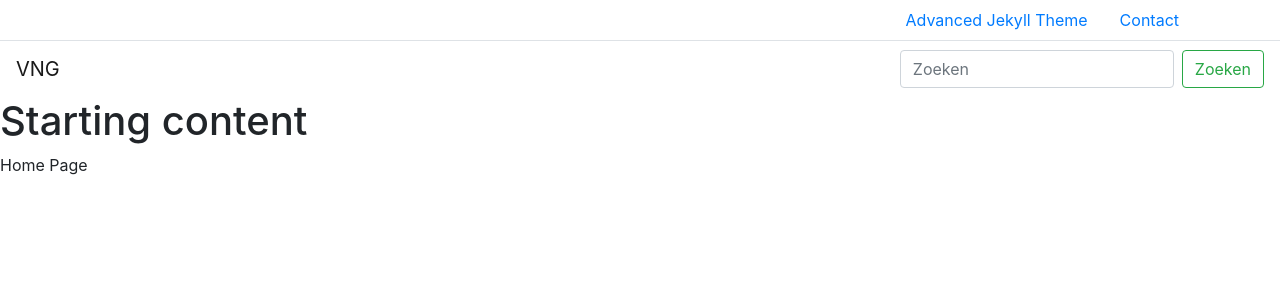
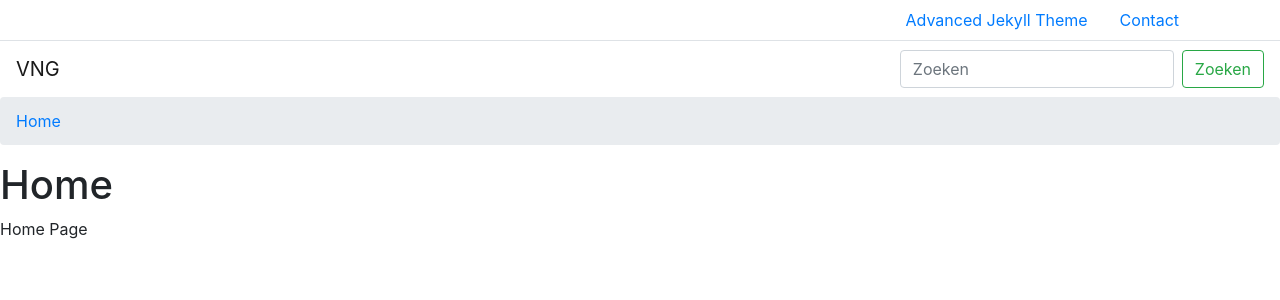
Before and after one commit to michielverhoef/jekyll-theme-vng, a Jekyll site: the page built from index.html, in a window 1280 px wide. Shown: the top 300 px of the page. Built offline with Jekyll 4.4.1, drawn with Linux system fonts in a browser that asks for light colours.

Commit message:
Updated default for breadcrumb

```diff
--- a/_layouts/default.html
+++ b/_layouts/default.html
@@ -2,8 +2,12 @@
 {% include head.html %}
 <body>
     {% include header.html %}
+
     <main>
-        <h1>Starting content</h1>
+        <div>
+            {% include breadcrumb.html %}
+        </div>
+        <h1>{{ page.title }}</h1>
         {{ content }}
     </main>
     {% include footer.html %}
```
